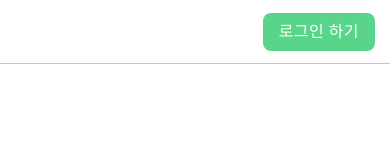
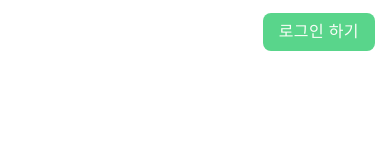
Before and after one commit to helloyukyung/cotenote-web, a Next.js app: page / in a window 390 px wide. Shown: the top 160 px of the page. Built offline with nearby package versions, Linux system fonts and the light colour scheme; a web font is replaced by a local one.

Commit message:
fix : header border responsive

```diff
--- a/src/layouts/Header.tsx
+++ b/src/layouts/Header.tsx
@@ -33,6 +33,9 @@ const HeaderWrapper = styled.div`
   .login_button {
     float: right;
   }
+  @media (max-width: ${({ theme }) => theme.breakpoints.values.tablet}px) {
+    border-bottom: none;
+  }
 `;
 const StyledHeader = styled.header`
   width: 100%;
```
